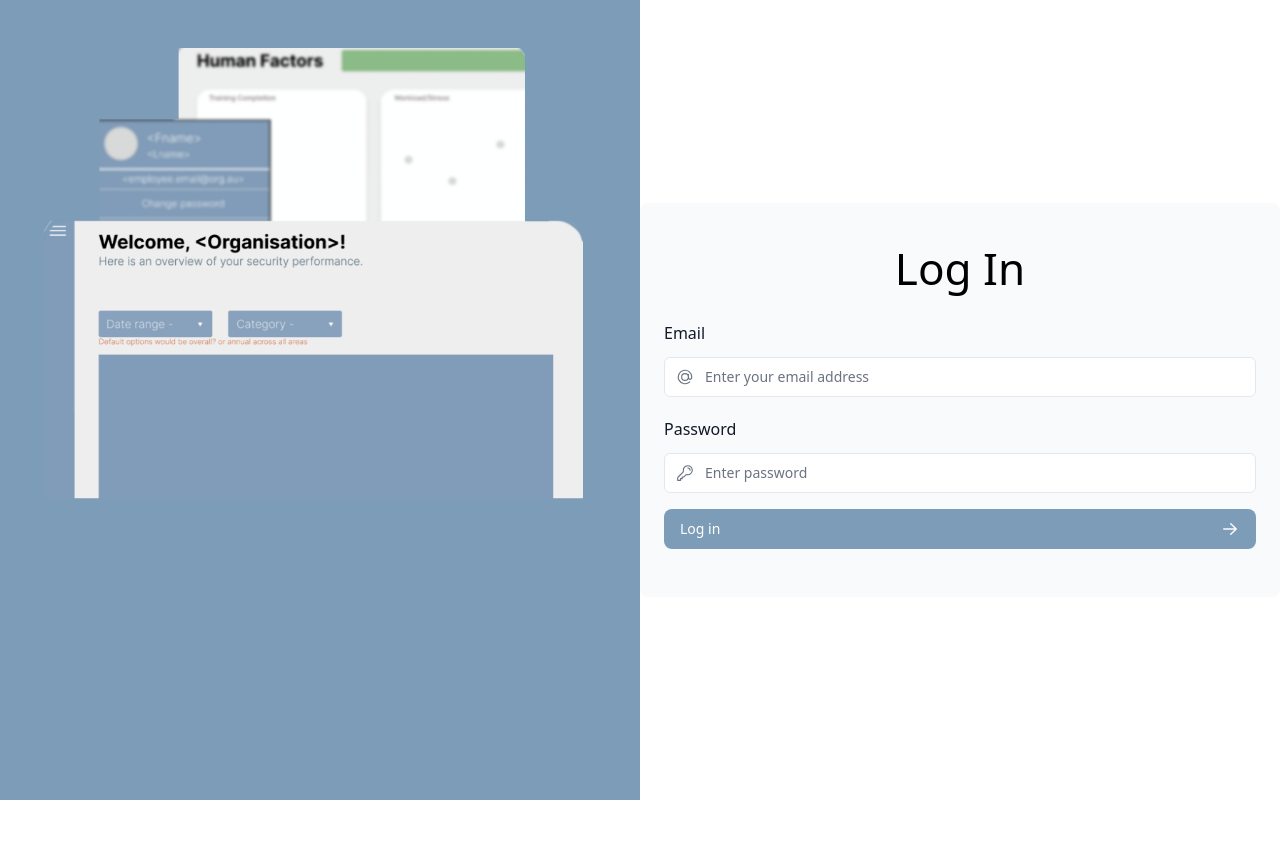
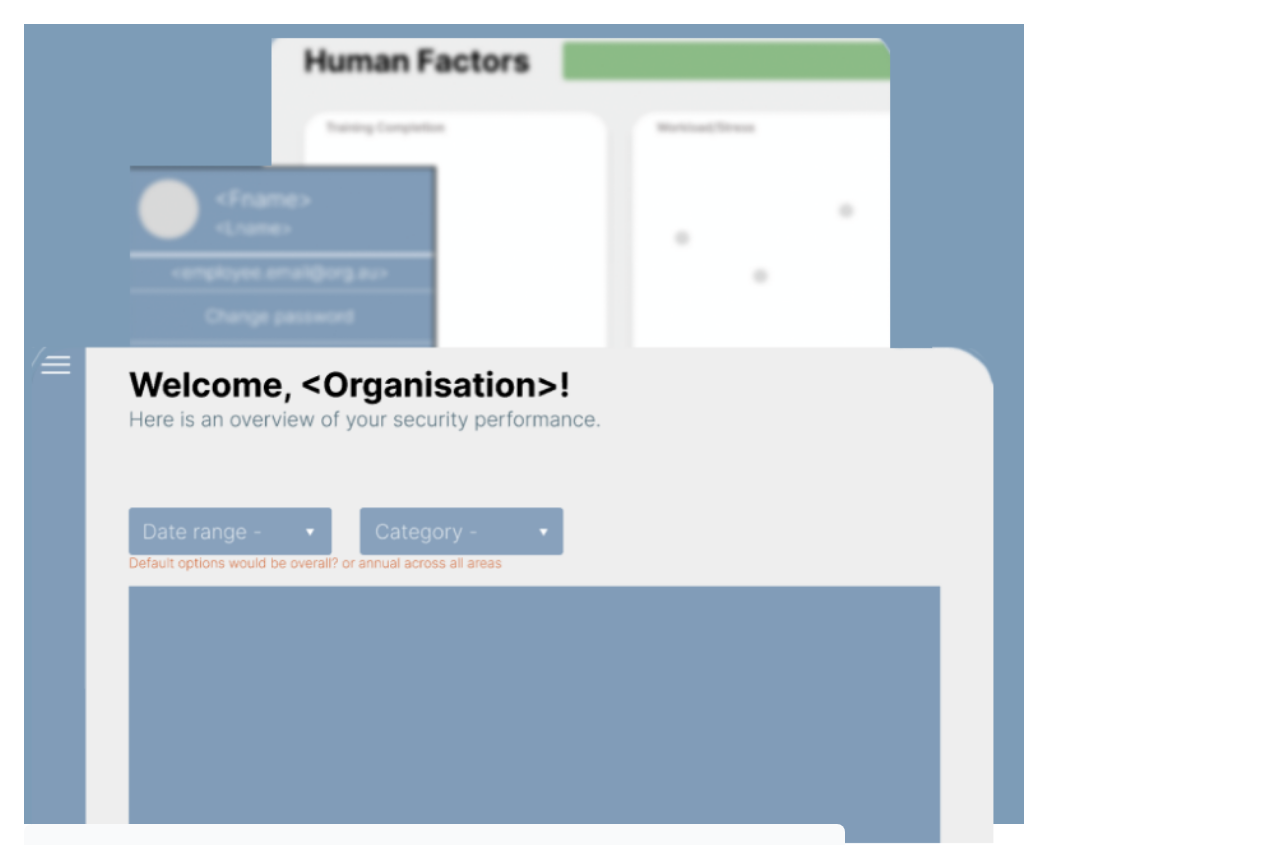
Before and after one commit to 1vanarob/cyber-dash, a Next.js app: page /login in a window 1280 px wide. Shown: the top 845 px of the page. Before the commit the page ends 800 px from the top, so only its background shows below. Built offline with nearby package versions, Linux system fonts and the light colour scheme.

Commit message:
HTML changes

```diff
--- a/app/login/page.tsx
+++ b/app/login/page.tsx
@@ -1,22 +1,19 @@
-
 import LoginForm from '@/app/ui/login-form';
 import '@/global.css'
 import Image from 'next/image';
 export default function LoginPage() {
   return (
-      <main className="flex h-full items-center justify-center sm:h-screen">
-       <div className='hidden p-10 w-fit bg-blue-500 h-full md:block md:w-6/12'>
-       <div className='flex-col items-center p-15 rounded-lg bg-blue-500 h-fit'>
+      <main className="flex min-h-screen flex-col p-6">
+       <div className='hidden items-justify-center min-h-screen w-fit bg-blue-500 h-screen md:block'>
        <Image
           src="/hero-desktop.png"
         width={1000}
         height={760}
-        className="hidden justify-self-center md:block"
+        className="hidden md:block"
         alt="Screenshots of the dashboard project showing desktop version"
       />
-      </div>
        </div>
-       <div className="w-8/12 flex-col items-center px-15 rounded-lg sm:w-6/12">
+       <div className="w-8/12 flex-col items-center rounded-lg">
           <LoginForm/>
        </div>
       </main>
```
